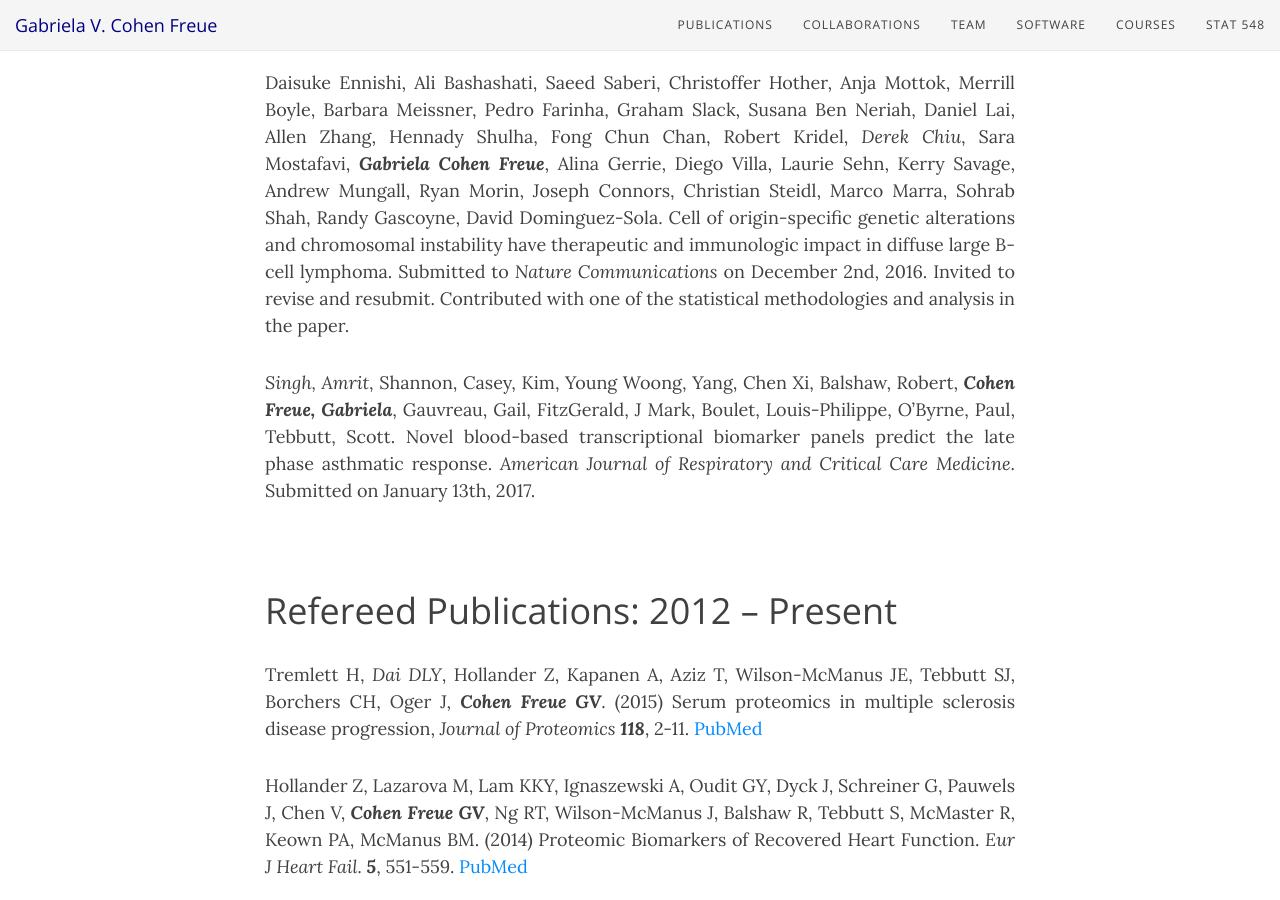
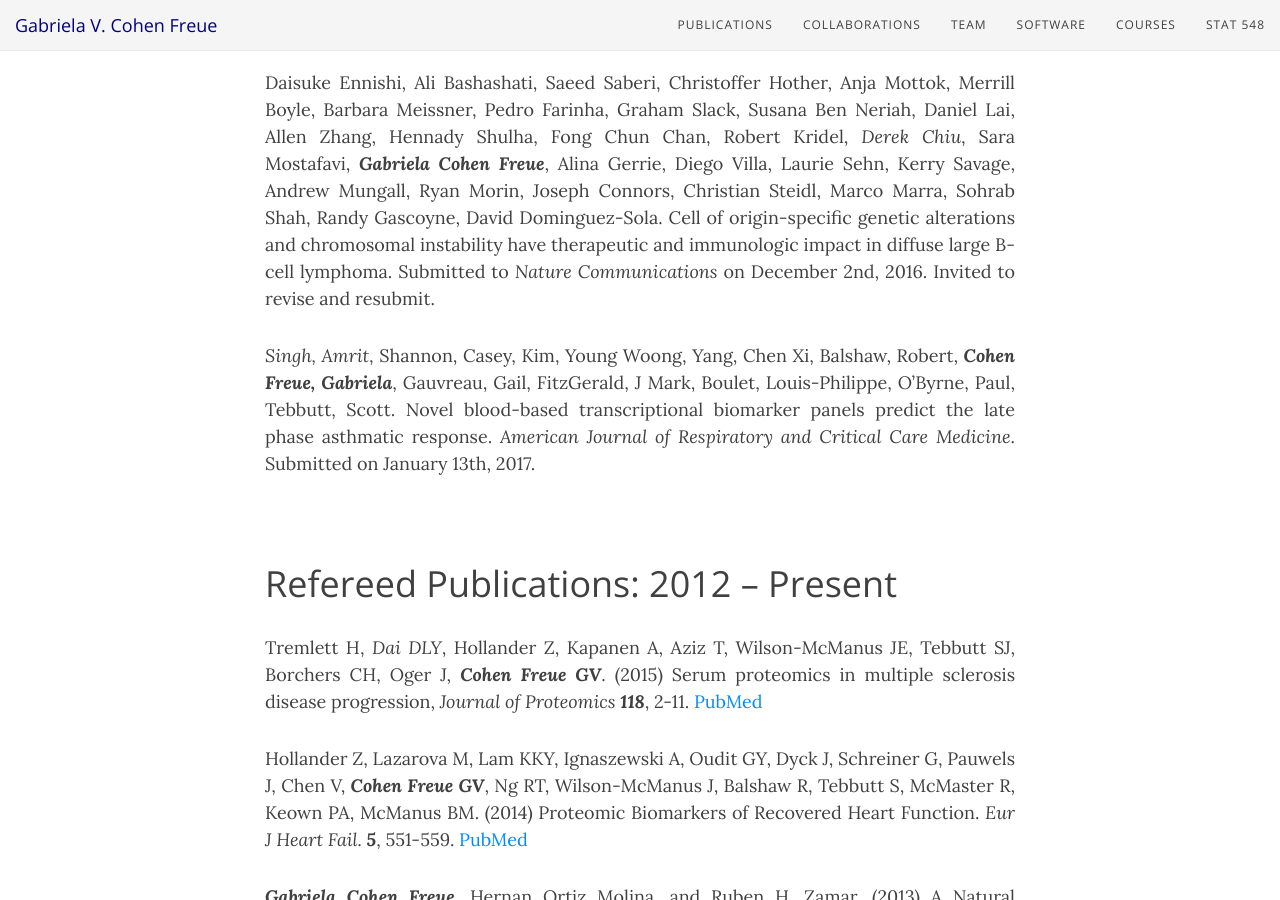
Before and after one commit to gcohenfr/gcohenfr.github.io, a Jekyll site: the page built from pub.md, in a window 1280 px wide and 900 px high, scrolled down 691 px. Built offline with Jekyll 4.4.1, drawn with Linux system fonts in a browser that asks for light colours; nearby versions of some CDN libraries.

Commit message:
Update pub.md

```diff
--- a/pub.md
+++ b/pub.md
@@ -13,7 +13,7 @@ A full list of publications and other contributions is available in my [Curricul
 
 *Nikolaus Fortelny*, Christopher Overall, Paul Pavlidis, ***Gabriela V. Cohen Freue***. Pitfalls in protein prediction from mRNA. Submitted to *Nature* on March 16th, 2016. Revised and resubmitted on March 21, 2017.
 
-Daisuke Ennishi, Ali Bashashati, Saeed Saberi, Christoffer Hother, Anja Mottok, Merrill Boyle, Barbara Meissner, Pedro Farinha, Graham Slack, Susana Ben Neriah, Daniel Lai, Allen Zhang, Hennady Shulha, Fong Chun Chan, Robert Kridel, *Derek Chiu*, Sara Mostafavi, ***Gabriela Cohen Freue***, Alina Gerrie, Diego Villa, Laurie Sehn, Kerry Savage, Andrew Mungall, Ryan Morin, Joseph Connors, Christian Steidl, Marco Marra, Sohrab Shah, Randy Gascoyne, David Dominguez-Sola. Cell of origin-specific genetic alterations and chromosomal instability have therapeutic and immunologic impact in diffuse large B-cell lymphoma. Submitted to *Nature Communications* on December 2nd, 2016. Invited to revise and resubmit. Contributed with one of the statistical methodologies and analysis in the paper.
+Daisuke Ennishi, Ali Bashashati, Saeed Saberi, Christoffer Hother, Anja Mottok, Merrill Boyle, Barbara Meissner, Pedro Farinha, Graham Slack, Susana Ben Neriah, Daniel Lai, Allen Zhang, Hennady Shulha, Fong Chun Chan, Robert Kridel, *Derek Chiu*, Sara Mostafavi, ***Gabriela Cohen Freue***, Alina Gerrie, Diego Villa, Laurie Sehn, Kerry Savage, Andrew Mungall, Ryan Morin, Joseph Connors, Christian Steidl, Marco Marra, Sohrab Shah, Randy Gascoyne, David Dominguez-Sola. Cell of origin-specific genetic alterations and chromosomal instability have therapeutic and immunologic impact in diffuse large B-cell lymphoma. Submitted to *Nature Communications* on December 2nd, 2016. Invited to revise and resubmit.
 
 *Singh, Amrit*, Shannon, Casey, Kim, Young Woong, Yang, Chen Xi, Balshaw, Robert, ***Cohen Freue, Gabriela***, Gauvreau, Gail, FitzGerald, J Mark, Boulet, Louis-Philippe, O'Byrne, Paul, Tebbutt, Scott. Novel blood-based transcriptional biomarker panels predict the late phase asthmatic response. *American Journal of Respiratory and Critical Care Medicine*. Submitted on January 13th, 2017.
 
```
